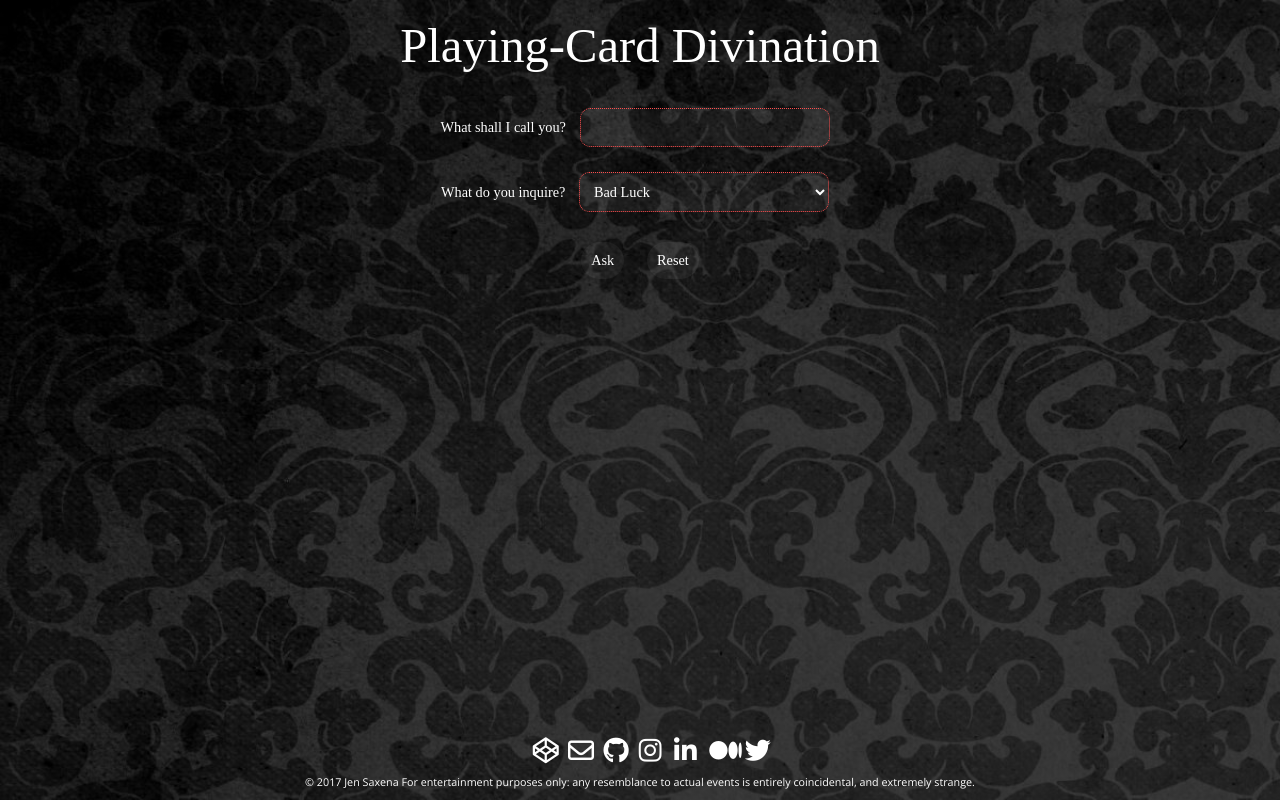
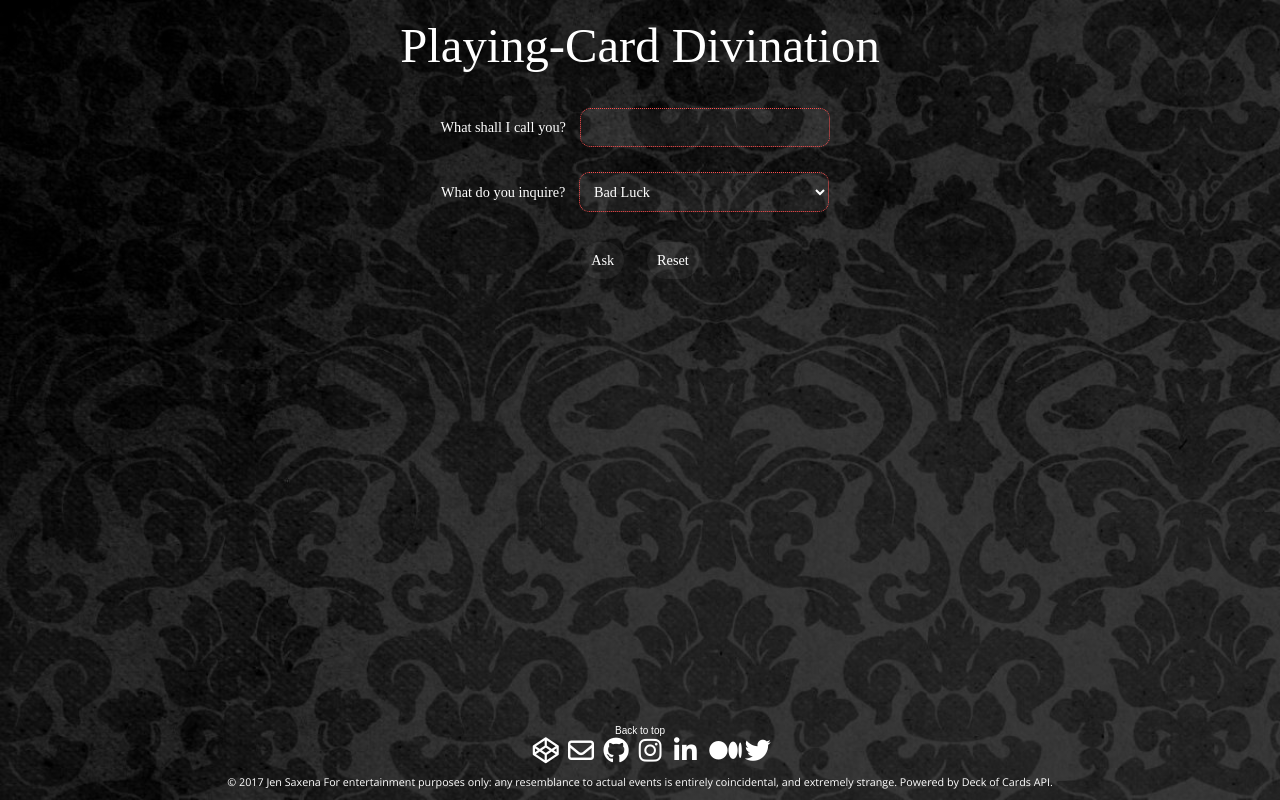
Before and after one commit to jensaxena/playing-card-tarot, a plain HTML site: page index.html in a window 1280 px wide. Drawn offline with nearby package versions, Linux system fonts and the light colour scheme; files that its build step writes are made by us from their sources; files whose address does not match are found by name; a web font is replaced by a local one.

Commit message:
Why tf did I move this to /scripts

```diff
--- a/scripts/index.html
+++ b/index.html
@@ -129,7 +129,7 @@
         <a href="http://www.jensaxena.com">
           &copy; 2017 Jen Saxena
         </a>
-        For entertainment purposes only: any resemblance to actual events is entirely coincidental, and extremely strange.
+        For entertainment purposes only: any resemblance to actual events is entirely coincidental, and extremely strange. Powered by <a href="https://deckofcardsapi.com">Deck of Cards API</a>.
       </p>
     </footer>
   </div>
```
